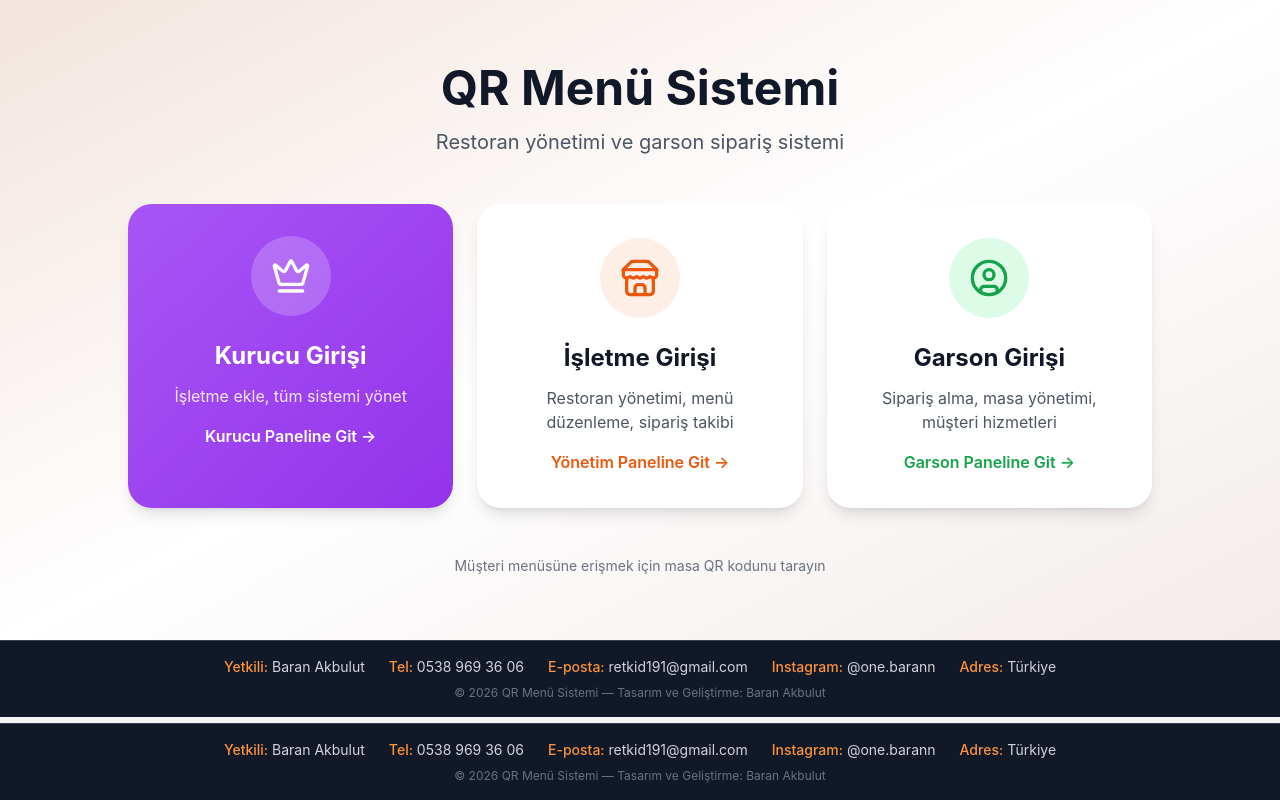
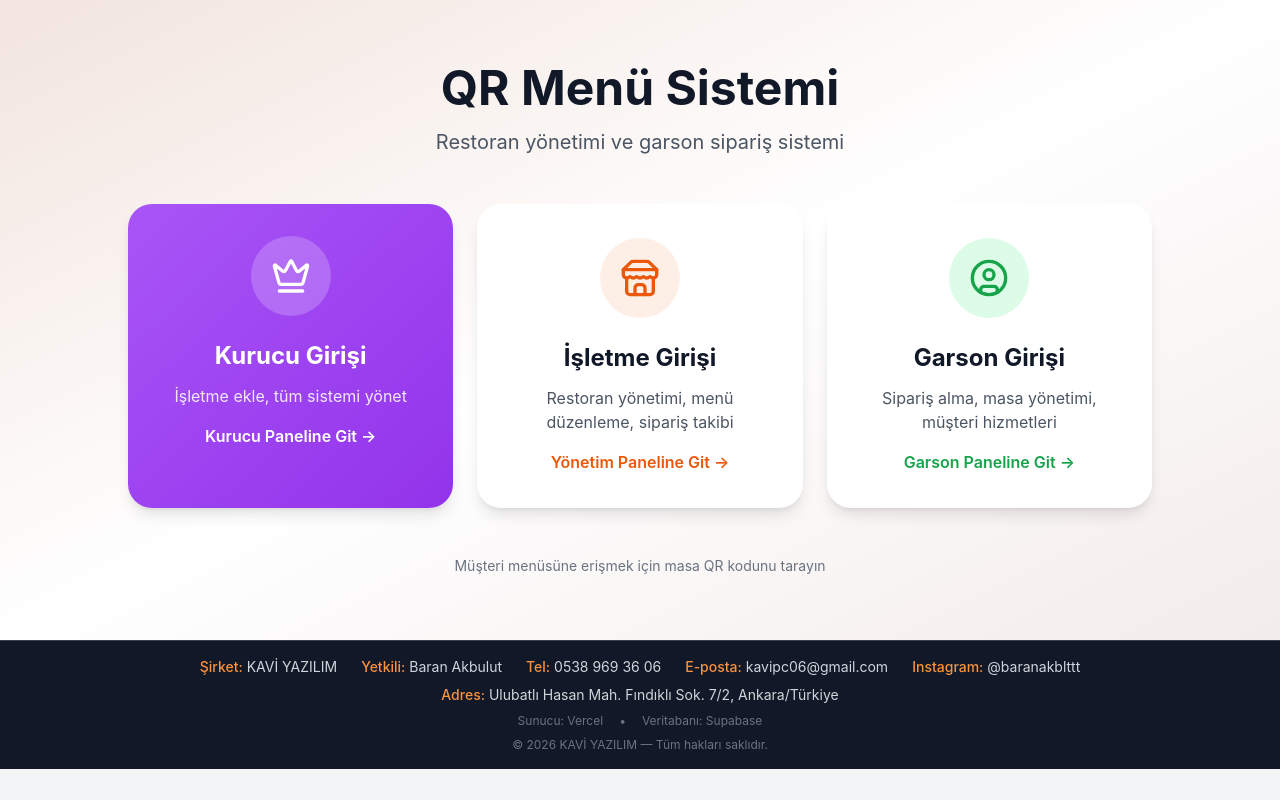
Before and after one commit to kaviiiii06/qr-menu-system, a Next.js app: page / in a window 1280 px wide. Built offline with nearby package versions, Linux system fonts and the light colour scheme.

Commit message:
Update footer with correct contact info, remove duplicate

```diff
--- a/app/layout.jsx
+++ b/app/layout.jsx
@@ -1,5 +1,4 @@
 import './globals.css'
-import Footer from '@/components/Footer'
 
 export const metadata = {
   title: 'QR Menü ve Garson Çağırma Sistemi',
@@ -33,8 +32,7 @@ export default function RootLayout({ children }) {
         <meta name="apple-mobile-web-app-title" content="QR Menü" />
       </head>
       <body className="flex flex-col min-h-screen">
-        <main className="flex-1">{children}</main>
-        <Footer />
+        {children}
       </body>
     </html>
   )
--- a/app/page.jsx
+++ b/app/page.jsx
@@ -56,20 +56,26 @@ export default function Home() {
       <footer className="bg-gray-900 text-white py-4 px-4 border-t border-gray-700">
         <div className="max-w-6xl mx-auto">
           <div className="flex flex-wrap justify-center gap-x-6 gap-y-2 mb-2 text-sm">
+            <span className="text-gray-300"><span className="text-orange-400 font-medium">Şirket:</span> KAVİ YAZILIM</span>
             <span className="text-gray-300"><span className="text-orange-400 font-medium">Yetkili:</span> Baran Akbulut</span>
             <a href="tel:05389693606" className="text-gray-300 hover:text-orange-400 transition-colors">
               <span className="text-orange-400 font-medium">Tel:</span> 0538 969 36 06
             </a>
-            <a href="mailto:retkid191@gmail.com" className="text-gray-300 hover:text-orange-400 transition-colors">
-              <span className="text-orange-400 font-medium">E-posta:</span> retkid191@gmail.com
+            <a href="mailto:kavipc06@gmail.com" className="text-gray-300 hover:text-orange-400 transition-colors">
+              <span className="text-orange-400 font-medium">E-posta:</span> kavipc06@gmail.com
             </a>
-            <a href="https://instagram.com/one.barann" target="_blank" rel="noopener noreferrer" className="text-gray-300 hover:text-orange-400 transition-colors">
-              <span className="text-orange-400 font-medium">Instagram:</span> @one.barann
+            <a href="https://instagram.com/baranakblttt" target="_blank" rel="noopener noreferrer" className="text-gray-300 hover:text-orange-400 transition-colors">
+              <span className="text-orange-400 font-medium">Instagram:</span> @baranakblttt
             </a>
-            <span className="text-gray-300"><span className="text-orange-400 font-medium">Adres:</span> Türkiye</span>
+            <span className="text-gray-300"><span className="text-orange-400 font-medium">Adres:</span> Ulubatlı Hasan Mah. Fındıklı Sok. 7/2, Ankara/Türkiye</span>
+          </div>
+          <div className="flex flex-wrap justify-center gap-x-4 gap-y-1 mb-2 text-xs text-gray-500">
+            <span>Sunucu: Vercel</span>
+            <span>•</span>
+            <span>Veritabanı: Supabase</span>
           </div>
           <p className="text-center text-xs text-gray-500">
-            © {new Date().getFullYear()} QR Menü Sistemi — Tasarım ve Geliştirme: Baran Akbulut
+            © {new Date().getFullYear()} KAVİ YAZILIM — Tüm hakları saklıdır.
           </p>
         </div>
       </footer>
--- a/components/Footer.jsx
+++ b/components/Footer.jsx
@@ -1,28 +1,28 @@
-'use client'
-
 export default function Footer() {
   return (
     <footer className="bg-gray-900 text-white py-4 px-4 border-t border-gray-700">
       <div className="max-w-6xl mx-auto">
         <div className="flex flex-wrap justify-center gap-x-6 gap-y-2 mb-2 text-sm">
-          <span className="text-gray-300">
-            <span className="text-orange-400 font-medium">Yetkili:</span> Baran Akbulut
-          </span>
+          <span className="text-gray-300"><span className="text-orange-400 font-medium">Şirket:</span> KAVİ YAZILIM</span>
+          <span className="text-gray-300"><span className="text-orange-400 font-medium">Yetkili:</span> Baran Akbulut</span>
           <a href="tel:05389693606" className="text-gray-300 hover:text-orange-400 transition-colors">
             <span className="text-orange-400 font-medium">Tel:</span> 0538 969 36 06
           </a>
-          <a href="mailto:retkid191@gmail.com" className="text-gray-300 hover:text-orange-400 transition-colors">
-            <span className="text-orange-400 font-medium">E-posta:</span> retkid191@gmail.com
+          <a href="mailto:kavipc06@gmail.com" className="text-gray-300 hover:text-orange-400 transition-colors">
+            <span className="text-orange-400 font-medium">E-posta:</span> kavipc06@gmail.com
           </a>
-          <a href="https://instagram.com/one.barann" target="_blank" rel="noopener noreferrer" className="text-gray-300 hover:text-orange-400 transition-colors">
-            <span className="text-orange-400 font-medium">Instagram:</span> @one.barann
+          <a href="https://instagram.com/baranakblttt" target="_blank" rel="noopener noreferrer" className="text-gray-300 hover:text-orange-400 transition-colors">
+            <span className="text-orange-400 font-medium">Instagram:</span> @baranakblttt
           </a>
-          <span className="text-gray-300">
-            <span className="text-orange-400 font-medium">Adres:</span> Türkiye
-          </span>
+          <span className="text-gray-300"><span className="text-orange-400 font-medium">Adres:</span> Ulubatlı Hasan Mah. Fındıklı Sok. 7/2, Ankara/Türkiye</span>
+        </div>
+        <div className="flex flex-wrap justify-center gap-x-4 gap-y-1 mb-2 text-xs text-gray-500">
+          <span>Sunucu: Vercel</span>
+          <span>•</span>
+          <span>Veritabanı: Supabase</span>
         </div>
         <p className="text-center text-xs text-gray-500">
-          © {new Date().getFullYear()} QR Menü Sistemi — Tasarım ve Geliştirme: Baran Akbulut
+          © {new Date().getFullYear()} KAVİ YAZILIM — Tüm hakları saklıdır.
         </p>
       </div>
     </footer>
```
